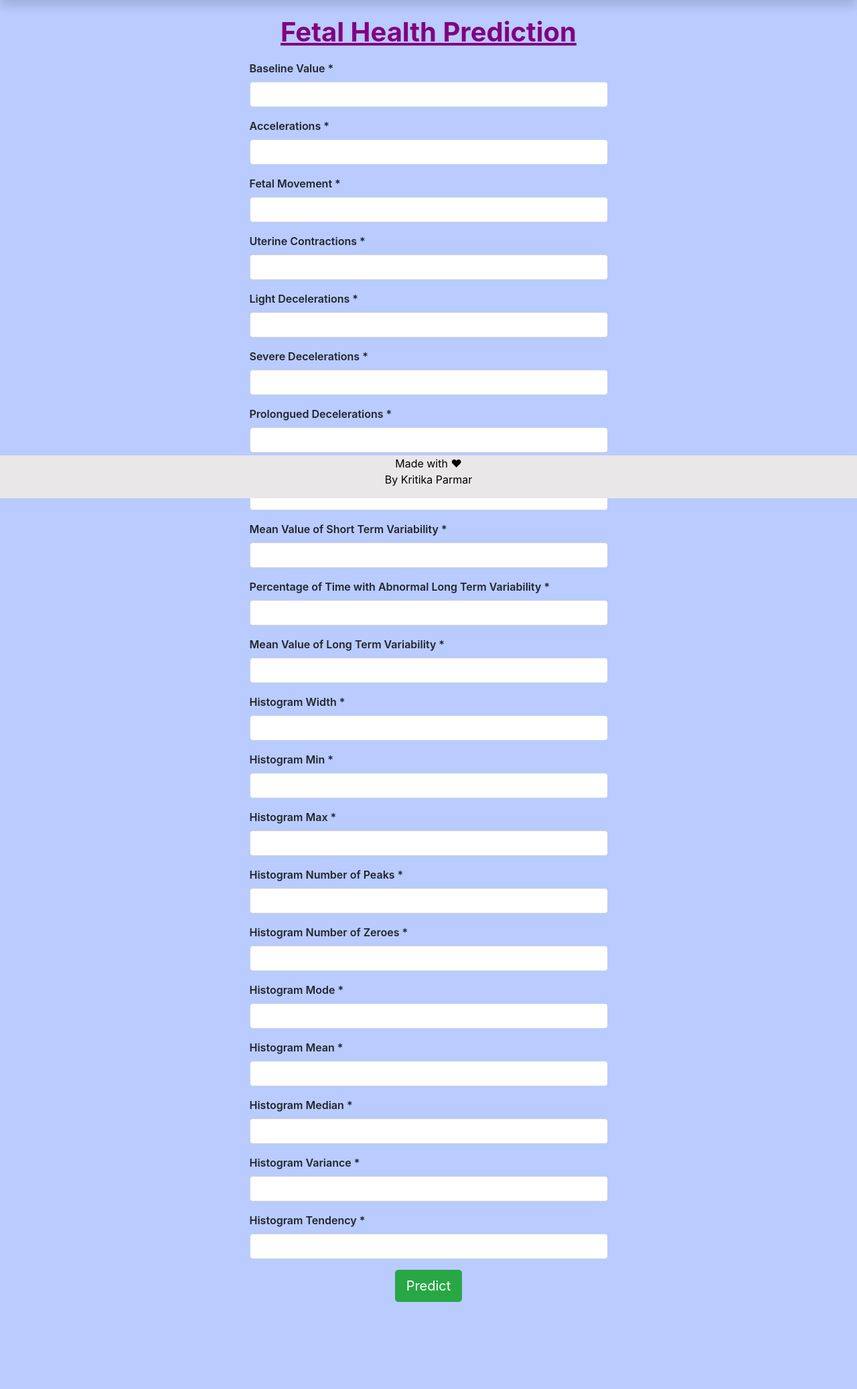
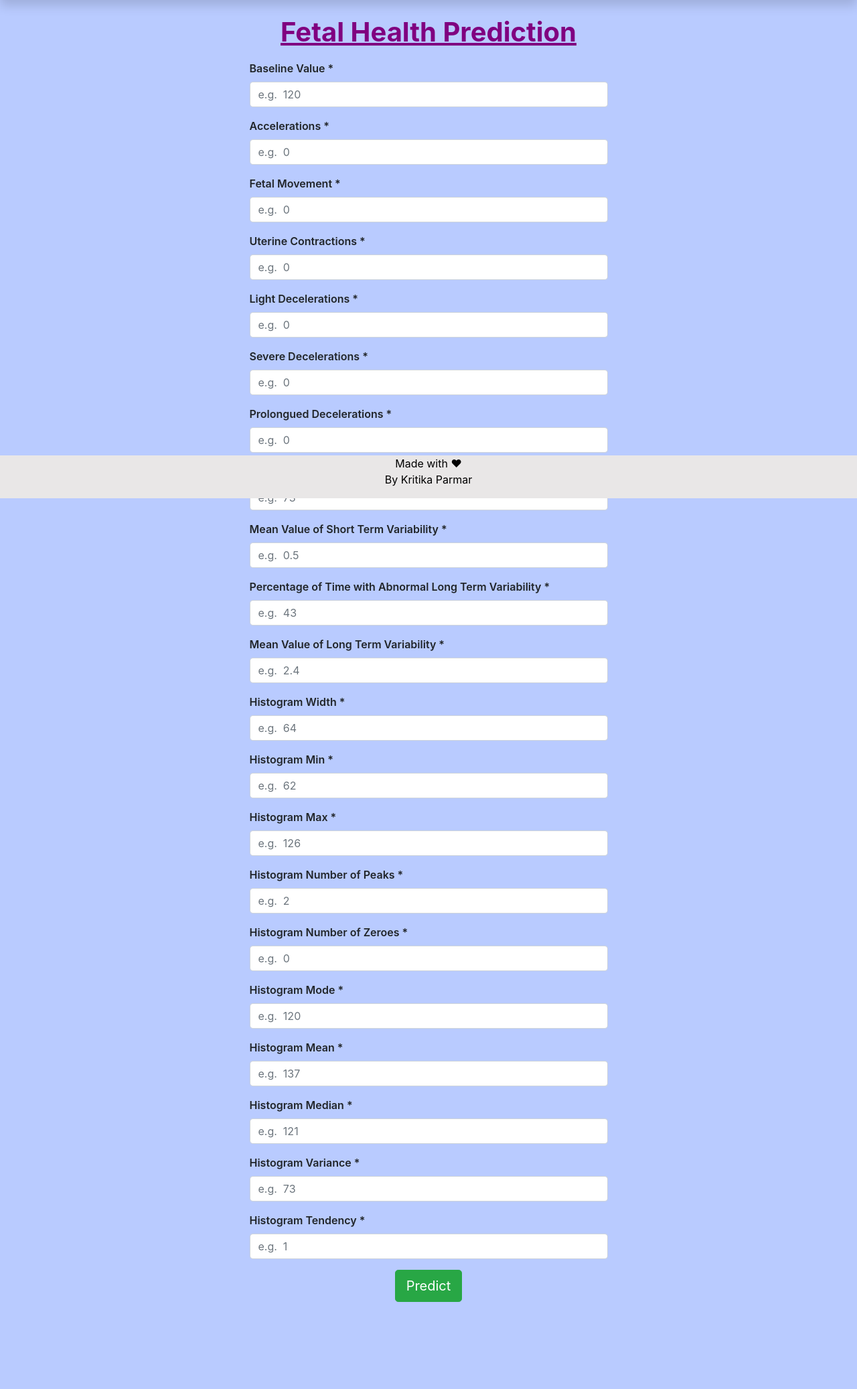
Before and after one commit to kritikaparmar-programmer/HealthCheck, a Flask app: page /fetal_health in a window 1280 px wide. Shown: the part 56-2130 px from the top of the page at 67% size. Run offline with Flask 2, Linux system fonts and the light colour scheme; some libraries are stand-ins or nearby versions.

Commit message:
added placeholder in fetal health prediction form

```diff
--- a/templates/fetal_health.html
+++ b/templates/fetal_health.html
@@ -10,96 +10,96 @@
     <form action="/fetal_health" method="POST" style="font-weight: 600;">
         <div class="form-group">
             <label for="">Baseline Value *</label>
-            <input type="text" name="baseline_value" class="form-control" placeholder="" required>
+            <input type="text" name="baseline_value" class="form-control" placeholder="e.g.  120" required>
         </div>
         <div class="form-group">
             <label for="">Accelerations *</label>
-            <input type="text" name="accelerations" class="form-control" placeholder="" required>
+            <input type="text" name="accelerations" class="form-control" placeholder="e.g.  0" required>
         </div>
 
         <div class="form-group">
             <label for="">Fetal Movement *</label>
-            <input type="text" name="fetal_movement" class="form-control" placeholder="" required>
+            <input type="text" name="fetal_movement" class="form-control" placeholder="e.g.  0" required>
         </div>
         <div class="form-group">
             <label for="">Uterine Contractions *</label>
-            <input type="text" name="uterine_contractions" class="form-control" placeholder="" required>
+            <input type="text" name="uterine_contractions" class="form-control" placeholder="e.g.  0" required>
         </div>
 
         <div class="form-group">
             <label for="">Light Decelerations *</label>
-            <input type="text" name="light_decelerations" class="form-control" placeholder="" required>
+            <input type="text" name="light_decelerations" class="form-control" placeholder="e.g.  0" required>
         </div>
         <div class="form-group">
             <label for="">Severe Decelerations *</label>
-            <input type="text" name="severe_decelerations" class="form-control" placeholder="" required>
+            <input type="text" name="severe_decelerations" class="form-control" placeholder="e.g.  0" required>
         </div>
 
         <div class="form-group">
             <label for="">Prolongued Decelerations *</label>
-            <input type="text" name="prolongued_decelerations" class="form-control" placeholder="" required>
+            <input type="text" name="prolongued_decelerations" class="form-control" placeholder="e.g.  0" required>
         </div>
         <div class="form-group">
             <label for="">Abnormal Short Term Variability *</label>
-            <input type="text" name="abnormal_short_term_variability" class="form-control" placeholder="" required>
+            <input type="text" name="abnormal_short_term_variability" class="form-control" placeholder="e.g.  73" required>
         </div>
 
         <div class="form-group">
             <label for="">Mean Value of Short Term Variability *</label>
-            <input type="text" name="mean_value_of_short_term_variability" class="form-control" placeholder="" required>
+            <input type="text" name="mean_value_of_short_term_variability" class="form-control" placeholder="e.g.  0.5" required>
         </div>
         <div class="form-group">
             <label for="">Percentage of Time with Abnormal Long Term Variability *</label>
-            <input type="text" name="percentage_of_time_with_abnormal_long_term_variability" class="form-control" placeholder="" required>
+            <input type="text" name="percentage_of_time_with_abnormal_long_term_variability" class="form-control" placeholder="e.g.  43" required>
         </div>
 
         <div class="form-group">
             <label for="">Mean Value of Long Term Variability *</label>
-            <input type="text" name="mean_value_of_long_term_variability" class="form-control" placeholder="" required>
+            <input type="text" name="mean_value_of_long_term_variability" class="form-control" placeholder="e.g.  2.4" required>
         </div>
         <div class="form-group">
             <label for="">Histogram Width *</label>
-            <input type="text" name="histogram_width" class="form-control" placeholder="" required>
+            <input type="text" name="histogram_width" class="form-control" placeholder="e.g.  64" required>
         </div>
 
         <div class="form-group">
             <label for="">Histogram Min *</label>
-            <input type="text" name="histogram_min" class="form-control" placeholder="" required>
+            <input type="text" name="histogram_min" class="form-control" placeholder="e.g.  62" required>
         </div>
         <div class="form-group">
             <label for="">Histogram Max *</label>
-            <input type="text" name="histogram_max" class="form-control" placeholder="" required>
+            <input type="text" name="histogram_max" class="form-control" placeholder="e.g.  126" required>
         </div>
 
         <div class="form-group">
             <label for="">Histogram Number of Peaks *</label>
-            <input type="text" name="histogram_number_of_peaks" class="form-control" placeholder="" required>
+            <input type="text" name="histogram_number_of_peaks" class="form-control" placeholder="e.g.  2" required>
         </div>
         <div class="form-group">
             <label for="">Histogram Number of Zeroes *</label>
-            <input type="text" name="histogram_number_of_zeroes" class="form-control" placeholder="" required>
+            <input type="text" name="histogram_number_of_zeroes" class="form-control" placeholder="e.g.  0" required>
         </div>
         <div class="form-group">
             <label for="">Histogram Mode *</label>
-            <input type="text" name="histogram_mode" class="form-control" placeholder="" required>
+            <input type="text" name="histogram_mode" class="form-control" placeholder="e.g.  120" required>
         </div>
 
         <div class="form-group">
             <label for="">Histogram Mean *</label>
-            <input type="text" name="histogram_mean" class="form-control" placeholder="" required>
+            <input type="text" name="histogram_mean" class="form-control" placeholder="e.g.  137" required>
         </div>
         <div class="form-group">
             <label for="">Histogram Median *</label>
-            <input type="text" name="histogram_median" class="form-control" placeholder="" required>
+            <input type="text" name="histogram_median" class="form-control" placeholder="e.g.  121" required>
         </div>
 
         <div class="form-group">
             <label for="">Histogram Variance *</label>
-            <input type="text" name="histogram_variance" class="form-control" placeholder="" required>
+            <input type="text" name="histogram_variance" class="form-control" placeholder="e.g.  73" required>
         </div>
         <div class="form-group">
             <label for="">Histogram Tendency *</label>
-            <input type="text" name="histogram_tendency" class="form-control" placeholder="" required>
+            <input type="text" name="histogram_tendency" class="form-control" placeholder="e.g.  1" required>
         </div>
 
 
```
